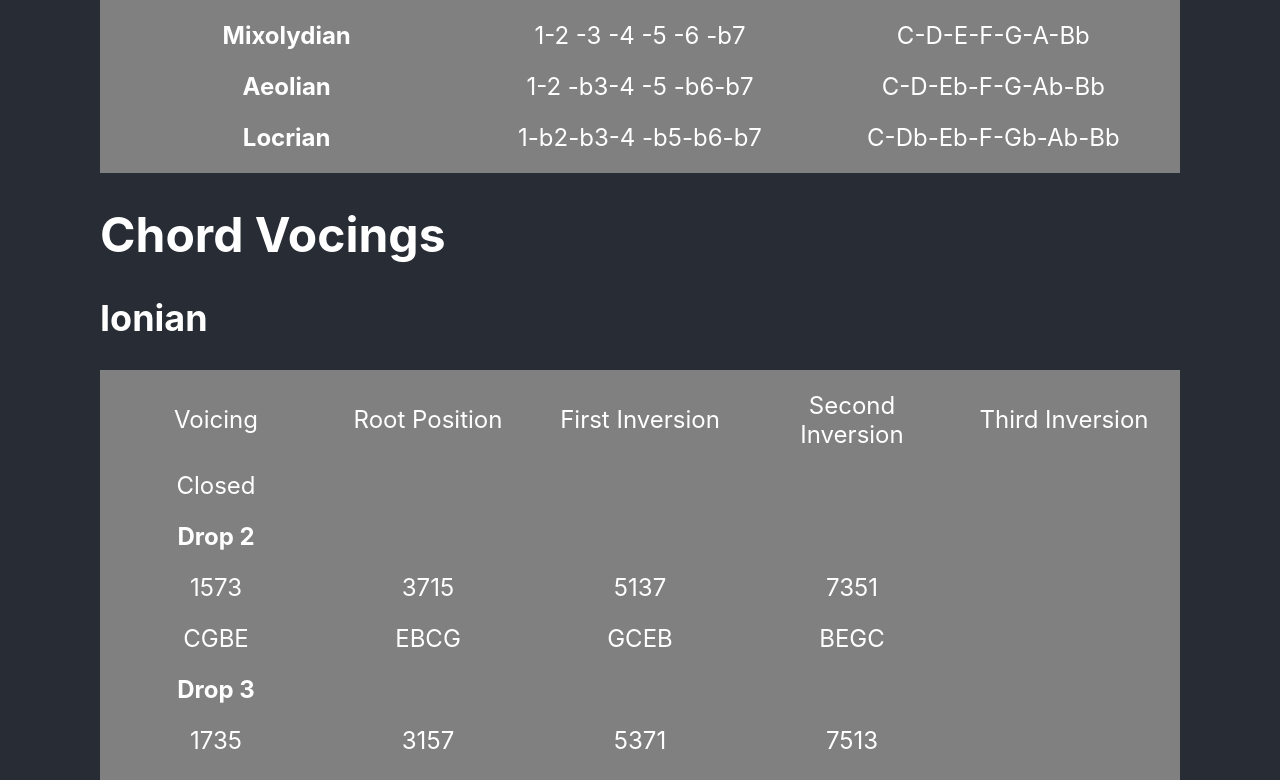
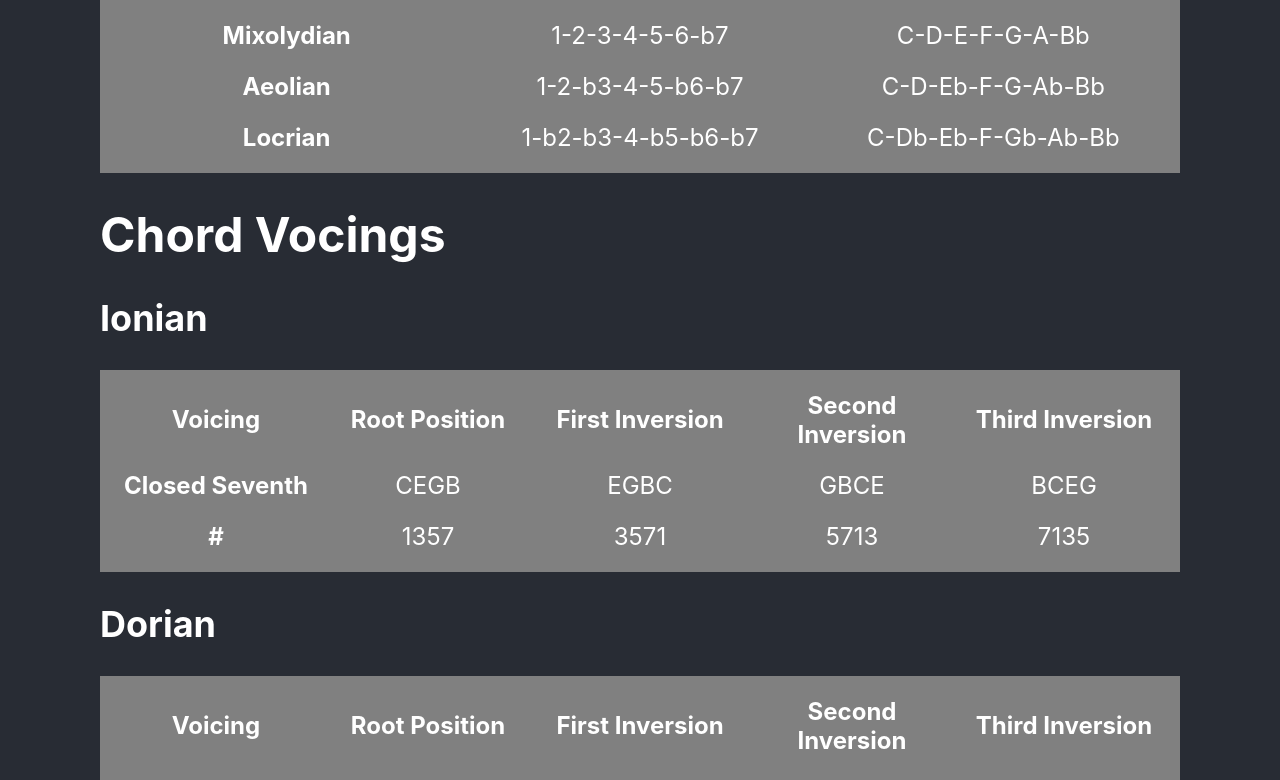
Before and after one commit to walpolsh/chord-scales-v2, a React (Create React App) app: page / in a window 1280 px wide. Shown: the part 609-1389 px from the top of the page. Built offline with nearby package versions, Linux system fonts and the light colour scheme.

Commit message:
CHORD CYCLES... so proud

```diff
--- a/src/components/Scales.js
+++ b/src/components/Scales.js
@@ -15,7 +15,6 @@ class Scales extends Component {
       value: '',
       scale: Major,
     }
-
   }
 
   changeKey = (event) => {
@@ -41,26 +40,18 @@ class Scales extends Component {
 
     const buildScale = (arr) => {
       let notes = this.state.notes;
-      let scaleNums = arr[0].slice(0, 7);
-      let scaleNotes = arr[0].slice(7,14);
+      let scaleNums = arr[0]
+      let scaleNotes = arr[1]
       return [scaleNums, scaleNotes.map(x => notes[x])]
     }
 
-    const buildChord = (scale, voicing) => {
+    const buildChord = (scale, voicing, index) => {
       let arr = buildScale(scale)
-
-      let nums = arr[0].filter((n, i) => i % 2 === 0)
-      let notes = arr[1].filter((n, i) => i % 2 === 0)
-
-      let numsArr = nums.map((num, i) => {
-        return permute(nums, i)
+      let degrees = arr[index].filter((n, i) => i % 2 === 0)
+      let chordArr = degrees.map((note, i) => {
+        return permute(degrees, i)
       }).map(x => voicing(x))
-
-      let notesArr = notes.map((note, i) => {
-        return permute(notes, i)
-      }).map(x => voicing(x))
-
-      return [numsArr, notesArr]
+      return chordArr
     }
 
     const headerStyle = {
@@ -78,7 +69,6 @@ class Scales extends Component {
         background: 'gray',
         color: 'white',
     }
-
     return(
       <div>
         <div style={headerStyle}>
@@ -109,62 +99,44 @@ class Scales extends Component {
           {this.state.scale.map((scales, i) => {
             return (
                 <tr key={i}>
-                  <th key={i}>{scales[1]}</th>
+                  <th key={i}>{scales[2]}</th>
                   {buildScale(scales).map(x => <td key={x}>{x.join('-')}</td>)}
                 </tr>
             )
           })}
-
           </tbody>
         </table>
 
         <h1>Chord Vocings</h1>
-
-        <h2>{this.state.scale[0][1]}</h2>
+        {this.state.scale.map(mode => {
+          return (
+          <div>
+            <h2>{mode[2]}</h2>
             <table style={table}>
-
               <thead>
                 <tr>
-              <td>Voicing</td>
-              <td>Root Position</td>
-              <td>First Inversion</td>
-              <td>Second Inversion</td>
-              <td>Third Inversion</td>
+                  <th>Voicing</th>
+                  <th>Root Position</th>
+                  <th>First Inversion</th>
+                  <th>Second Inversion</th>
+                  <th>Third Inversion</th>
                 </tr>
               </thead>
               <tbody>
-              <td>Closed</td>
-              {buildChord(this.state.scale[0], closedSeventh).map((mode) =>
-                    console.log(mode)
-              )}
+                <tr>
+                 <th>Closed Seventh</th>
+                  {buildChord(mode, closedSeventh, 1).map((degree, i) => <td>{degree}</td>)}
+                </tr>
+                <tr>
+                  <th>#</th>
+                  {buildChord(mode, closedSeventh, 0).map((degree, i) => <td>{degree}</td>)}
+                </tr>
+              </tbody>
+            </table>
 
-              <tr>
-                <th>
-                  Drop 2
-                </th>
-              </tr>
-            {buildChord(this.state.scale[0], drop2).map((mode, i) => {
-              return (
-                <tr key={i}>
-                  {mode.map(x => <td key={x}>{x}</td>)}
-                </tr>
+          </div>
           )
         })}
-            <tr>
-              <th>
-                Drop 3
-              </th>
-            </tr>
-            {buildChord(this.state.scale[0], drop3).map((mode, i) => {
-              return (
-                <tr key={i}>
-                  {mode.map(x => <td key={x}>{x}</td>)}
-                </tr>
-              )
-            })}
-
-        </tbody>
-      </table>
       </div>
     )
   }
--- a/src/constants/scales.js
+++ b/src/constants/scales.js
@@ -1,30 +1,30 @@
 //Major
 
-const Ionian = [['1', '2', '3', '4', '5', '6', '7', 0, 2, 4, 5, 7, 9, 11],['Ionian']]
-const Dorian = [['1','2','b3','4','5','6','b7', 0, 2, 3, 5, 7, 9, 10], ['Dorian']]
-const Phrygian = [['1', 'b2', 'b3', '4 ', '5 ', 'b6', 'b7', 0, 1, 3, 5, 7, 8, 10], ['Phrygian']]
-const Lydian = [['1', '2 ', '3 ', '#4', '5 ', '6 ', '7 ', 0, 2, 4, 6, 7, 9, 11], ['Lydian']]
-const Mixolydian = [['1', '2 ', '3 ', '4 ', '5 ', '6 ', 'b7', 0, 2, 4, 5, 7, 9, 10], ['Mixolydian']]
-const Aeolian = [['1', '2 ', 'b3', '4 ', '5 ', 'b6', 'b7', 0, 2, 3, 5, 7, 8, 10], ['Aeolian']]
-const Locrian = [['1', 'b2', 'b3', '4 ', 'b5', 'b6', 'b7', 0, 1, 3, 5, 6, 8, 10], ['Locrian ']]
+const Ionian = [['1', '2', '3', '4', '5', '6', '7'], [0, 2, 4, 5, 7, 9, 11],['Ionian']]
+const Dorian = [['1','2','b3','4','5','6','b7'], [0, 2, 3, 5, 7, 9, 10], ['Dorian']]
+const Phrygian = [['1', 'b2', 'b3', '4', '5', 'b6', 'b7'], [0, 1, 3, 5, 7, 8, 10], ['Phrygian']]
+const Lydian = [['1', '2', '3', '#4', '5', '6 ', '7'], [0, 2, 4, 6, 7, 9, 11], ['Lydian']]
+const Mixolydian = [['1', '2', '3', '4', '5', '6', 'b7'], [0, 2, 4, 5, 7, 9, 10], ['Mixolydian']]
+const Aeolian = [['1', '2', 'b3', '4', '5', 'b6', 'b7'], [0, 2, 3, 5, 7, 8, 10], ['Aeolian']]
+const Locrian = [['1', 'b2', 'b3', '4', 'b5', 'b6', 'b7'], [0, 1, 3, 5, 6, 8, 10], ['Locrian ']]
 export const Major = [Ionian, Dorian, Phrygian, Lydian, Mixolydian, Aeolian, Locrian]
 
 //Melodic Minor
-const Melodic = [['1', '2', 'b3', '4', '5', '6', '7', 0, 2, 3, 5, 7, 9, 11],['Melodic Minor']]
-const Dorianb2 = [['1','b2','b3','4','5','6','b7', 0, 1, 3, 5, 7, 9, 10], ['Dorian b2']]
-const LydianAug = [['1', '2', '3', '#4 ', '#5 ', '6', '7', 0, 2, 4, 6, 8, 9, 11], ['Lydian #5']]
-const LydianDom = [['1', '2 ', '3', '#4', '5', '6', 'b7', 0, 2, 4, 6, 7, 9, 10], ['Lydian b7']]
-const Mixolydianb6 = [['1', '2 ', '3', '4', '5', 'b6', 'b7', 0, 2, 4, 5, 7, 8, 10], ['Mixolydian b6']]
-const LocrianNat2 = [['1', '2 ', 'b3', '4', 'b5', 'b6', 'b7', 0, 2, 3, 5, 6, 8, 10], ['Locrian ♮2']]
-const Locrianb4 = [['1', 'b2', 'b3', 'b4', 'b5', 'b6', 'b7', 0, 1, 3, 4, 6, 8, 10], ['Locrian b4']]
+const Melodic = [['1', '2', 'b3', '4', '5', '6', '7'], [0, 2, 3, 5, 7, 9, 11],['Melodic Minor']]
+const Dorianb2 = [['1','b2','b3','4','5','6','b7'], [0, 1, 3, 5, 7, 9, 10], ['Dorian b2']]
+const LydianAug = [['1', '2', '3', '#4', '#5', '6', '7'], [0, 2, 4, 6, 8, 9, 11], ['Lydian #5']]
+const LydianDom = [['1', '2', '3', '#4', '5', '6', 'b7'], [0, 2, 4, 6, 7, 9, 10], ['Lydian b7']]
+const Mixolydianb6 = [['1', '2', '3', '4', '5', 'b6', 'b7'], [0, 2, 4, 5, 7, 8, 10], ['Mixolydian b6']]
+const LocrianNat2 = [['1', '2', 'b3', '4', 'b5', 'b6', 'b7'], [0, 2, 3, 5, 6, 8, 10], ['Locrian ♮2']]
+const Locrianb4 = [['1', 'b2', 'b3', 'b4', 'b5', 'b6', 'b7'], [0, 1, 3, 4, 6, 8, 10], ['Locrian b4']]
 export const MelodicMinor = [Melodic, Dorianb2, LydianAug, LydianDom, Mixolydianb6, LocrianNat2, Locrianb4]
 
 //Harmonic Minor
-const Harmonic = [['1', '2', 'b3', '4', '5', 'b6', '7', 0, 2, 3, 5, 7, 8, 11],['Harmonic Minor']]
-const LocrianNat6 = [['1','b2','b3','4','b5','6','b7', 0, 1, 3, 5, 6, 9, 10], ['Locrian ♮6']]
-const IonianSharp5 = [['1', '2', '3', '4', '#5', '6', '7', 0, 2, 4, 5, 8, 9, 11], ['Ionian #5']]
-const DorianSharp4 = [['1','2','b3','#4','5','6','b7', 0, 2, 3, 6, 7, 9, 10], ['Dorian #4']]
-const PhrygianNat3 = [['1', 'b2', '3', '4 ', '5 ', 'b6', 'b7', 0, 1, 4, 5, 7, 8, 10], ['Phrygian ♮3']]
-const LydianSharp2 = [['1', '#2 ', '3 ', '#4', '5 ', '6 ', '7 ', 0, 3, 4, 6, 7, 9, 11], ['Lydian #2']]
-const Locrianb4Alt7 = [['1', 'b2', 'b3', 'b4', 'b5', 'b6', 'bb7', 0, 1, 3, 4, 6, 8, 9], ['Locrian b4 bb7']]
+const Harmonic = [['1', '2', 'b3', '4', '5', 'b6', '7'], [0, 2, 3, 5, 7, 8, 11],['Harmonic Minor']]
+const LocrianNat6 = [['1', 'b2', 'b3', '4', 'b5', '6', 'b7'], [0, 1, 3, 5, 6, 9, 10], ['Locrian ♮6']]
+const IonianSharp5 = [['1', '2', '3', '4', '#5', '6', '7'], [0, 2, 4, 5, 8, 9, 11], ['Ionian #5']]
+const DorianSharp4 = [['1', '2', 'b3', '#4', '5', '6', 'b7'], [0, 2, 3, 6, 7, 9, 10], ['Dorian #4']]
+const PhrygianNat3 = [['1', 'b2', '3', '4', '5', 'b6', 'b7'], [0, 1, 4, 5, 7, 8, 10], ['Phrygian ♮3']]
+const LydianSharp2 = [['1', '#2', '3', '#4', '5', '6', '7'], [0, 3, 4, 6, 7, 9, 11], ['Lydian #2']]
+const Locrianb4Alt7 = [['1', 'b2', 'b3', 'b4', 'b5', 'b6', 'bb7'], [0, 1, 3, 4, 6, 8, 9], ['Locrian b4 bb7']]
 export const HarmonicMinor = [Harmonic, LocrianNat6, IonianSharp5, DorianSharp4, PhrygianNat3, LydianSharp2, Locrianb4Alt7]
```
Lines whose indentation alone changed are shown as unchanged.
